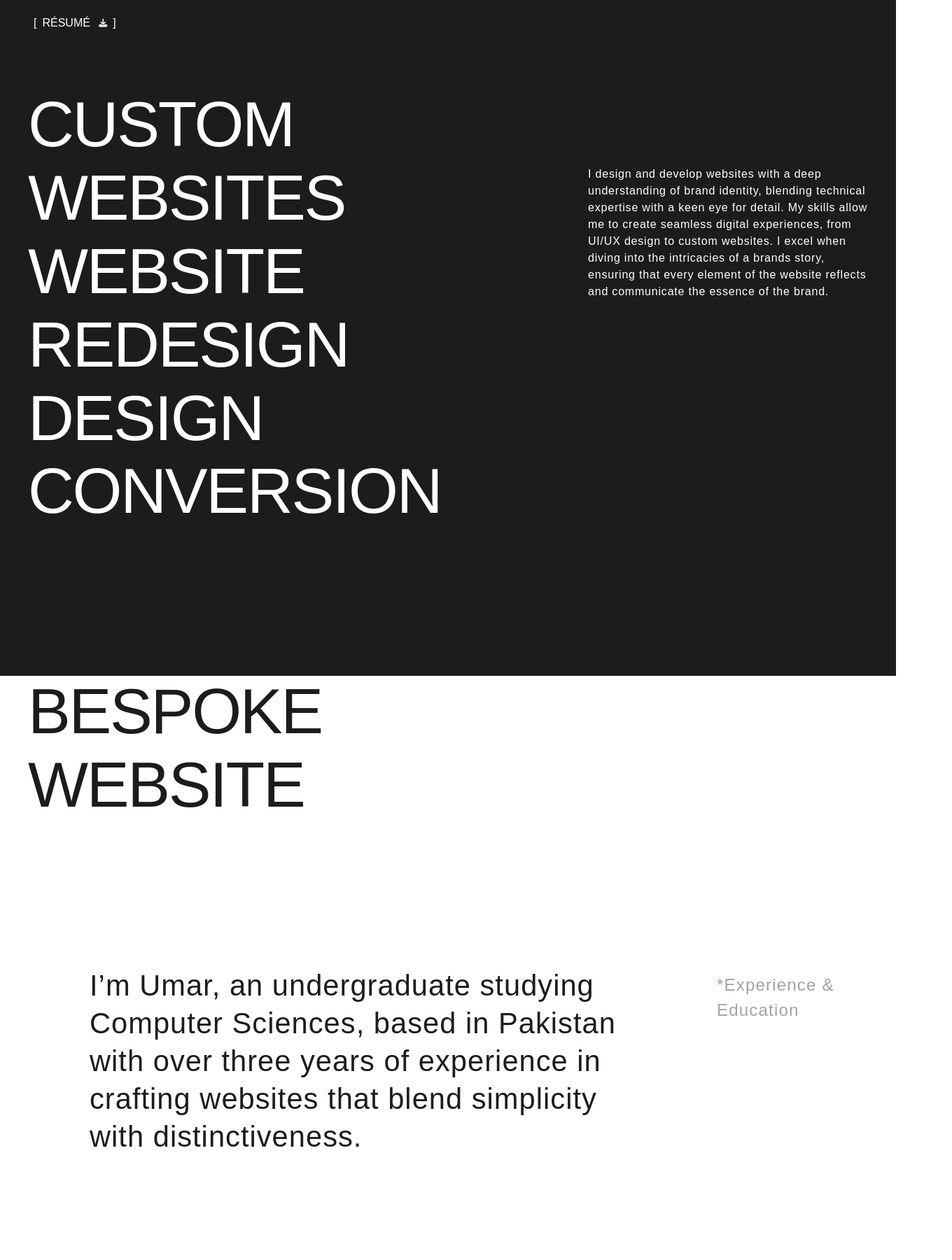
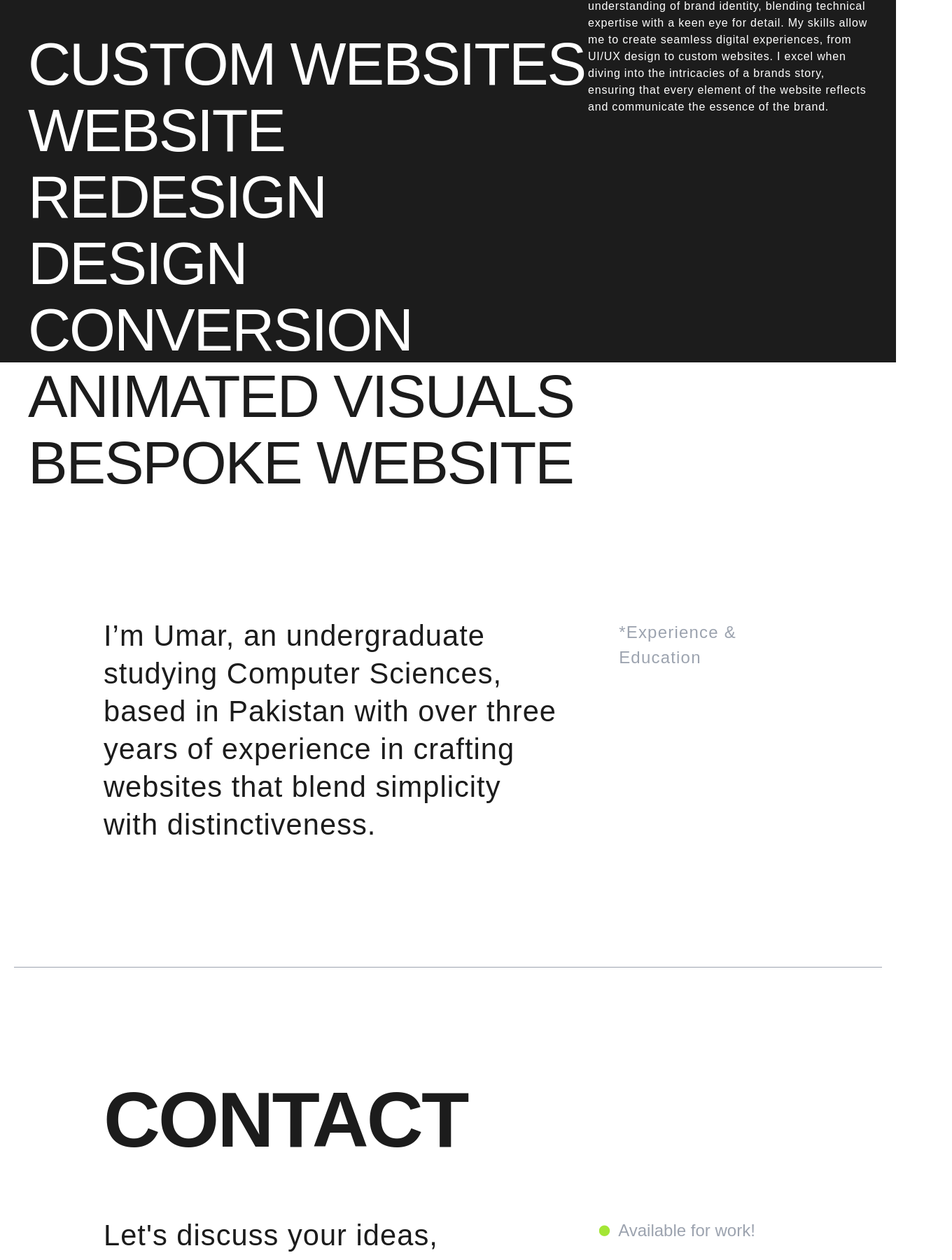
Before and after one commit to umarfarooq6519/portfolio, a React (Vite) app: page /about in a window 1280 px wide. Shown: the part 959-2760 px from the top of the page at 70% size, 1360 px wide, since content can reach past the window. Built offline with nearby package versions, Linux system fonts and the light colour scheme; a web font is replaced by a local one.

Commit message:
componentize each section

```diff
--- a/src/App.jsx
+++ b/src/App.jsx
@@ -10,9 +10,7 @@ export default function App() {
       className="bg-secondary layout font-body text-primary p-5 text-base"
     >
       <Header />
-      {/* <HomePage /> */}
       <Outlet />
-
       <Footer />
     </section>
   );
--- a/src/components/About.jsx
+++ /dev/null
@@ -1,76 +0,0 @@
-import Contact from "./Contact";
-const resumeURL = "/resume.pdf";
-
-export default function About() {
-  return (
-    <>
-      <section className="about-section">
-        <div className="container">
-          <div className="content flex justify-center pb-32">
-            <div className="heading flex flex-col items-center">
-              <img
-                src="/profile.JPEG"
-                alt=""
-                className="relative left-32 top-32 z-10 w-80 rounded-lg"
-              />
-              <h1 className="text-[20rem]">About</h1>
-            </div>
-          </div>
-          <div className="wrapper -m-5">
-            <div className="bg-primary text-secondary flex items-center justify-center px-10 pt-80">
-              <div className="grid grid-cols-12">
-                <div className="col-span-8 -mb-52 flex flex-col justify-end">
-                  <span className="pb-20 pl-2">
-                    <button className="font-[450] uppercase">
-                      <a href={resumeURL} download>
-                        <span>[</span>
-                        <span className="pl-2">Résumé </span>
-                        <span>
-                          {" "}
-                          <i className="fa-solid fa-download fa-xs px-2"></i>
-                        </span>
-                        <span>]</span>
-                      </a>
-                    </button>
-                  </span>
-                  <div className="services">
-                    <h4>Custom Websites</h4>
-                    <h4>Website Redesign</h4>
-                    <h4>Design Conversion</h4>
-                    <h4 className="text-primary">Animated Visuals</h4>
-                    <h4 className="text-primary">Bespoke Website</h4>
-                  </div>
-                </div>
-                <div className="col-span-4 flex items-center pb-80">
-                  <p className="text-base">
-                    I design and develop websites with a deep understanding of
-                    brand identity, blending technical expertise with a keen eye
-                    for detail. My skills allow me to create seamless digital
-                    experiences, from UI/UX design to custom websites. I excel
-                    when diving into the intricacies of a brands story, ensuring
-                    that every element of the website reflects and communicate
-                    the essence of the brand.
-                  </p>
-                </div>
-              </div>
-            </div>
-
-            <div className="mx-32 grid grid-cols-12 gap-28 border-b border-gray-300 pb-[16em] pt-[26em]">
-              <div className="col-span-8 flex h-full">
-                <h5>
-                  I’m Umar, an undergraduate studying Computer Sciences, based
-                  in Pakistan with over three years of experience in crafting
-                  websites that blend simplicity with distinctiveness.
-                </h5>
-              </div>
-              <div className="col-span-4 flex h-full pt-2">
-                <p className="dim-text max-w-56">*Experience & Education</p>
-              </div>
-            </div>
-          </div>
-        </div>
-      </section>
-      <Contact />
-    </>
-  );
-}
--- /dev/null
+++ b/src/components/AboutPage.jsx
@@ -0,0 +1,103 @@
+import Contact from "./Contact";
+const resumeURL = "/resume.pdf";
+
+export default function AboutPage() {
+  return (
+    <>
+      <section className="about-page">
+        <AboutSection />
+        <ServicesSection />
+        <ExperienceSection />
+        <hr className="text-container container border-gray-400" />
+        <Contact />
+      </section>
+    </>
+  );
+}
+
+function AboutSection() {
+  return (
+    <div className="container">
+      <div className="flex justify-center pb-44 pt-24">
+        <div className="heading -pt-10 flex flex-col items-center">
+          <img
+            src="/profile.JPEG"
+            alt=""
+            className="relative left-32 z-10 -mb-32 w-80 rounded-lg"
+          />
+          <h1 className="text-[20rem]">About</h1>
+        </div>
+      </div>
+    </div>
+  );
+}
+
+function ServicesSection() {
+  return (
+    <div id="services-section" className="bg-primary text-secondary -m-5">
+      <div className="container px-10 pt-64">
+        {/* grid cols 12 */}
+        <div className="grid grid-cols-12">
+          {/* span 8 */}
+          <div className="col-span-8 -mb-48 flex flex-col justify-end">
+            <span className="pl-2">
+              <button className="font-[450] uppercase">
+                <a href={resumeURL} download>
+                  <span>[</span>
+                  <span className="pl-2">Résumé </span>
+                  <span>
+                    {" "}
+                    <i className="fa-solid fa-download fa-xs px-2"></i>
+                  </span>
+                  <span>]</span>
+                </a>
+              </button>
+            </span>
+            <div className="services mt-12">
+              <h4>Custom Websites</h4>
+              <h4>Website Redesign</h4>
+              <h4>Design Conversion</h4>
+              <h4 className="text-primary">Animated Visuals</h4>
+              <h4 className="text-primary">Bespoke Website</h4>
+            </div>
+          </div>
+          {/* span 4 */}
+          <div className="col-span-4 flex items-start">
+            <p className="text-base">
+              I design and develop websites with a deep understanding of brand
+              identity, blending technical expertise with a keen eye for detail.
+              My skills allow me to create seamless digital experiences, from
+              UI/UX design to custom websites. I excel when diving into the
+              intricacies of a brands story, ensuring that every element of the
+              website reflects and communicate the essence of the brand.
+            </p>
+          </div>
+        </div>
+      </div>
+    </div>
+  );
+}
+
+function ExperienceSection() {
+  return (
+    <div id="experience-section" className="container">
+      {/* grid cols 12 */}
+      <div className="mx-32 grid grid-cols-12 pt-96">
+        {/* col 8 */}
+        <div className="col-span-8 flex h-full">
+          <h5>
+            I’m Umar, an undergraduate studying Computer Sciences, based in
+            Pakistan with over three years of experience in crafting websites
+            that blend simplicity with distinctiveness.
+          </h5>
+        </div>
+        {/* col 4 */}
+        <div className="col-span-4 flex justify-center pr-0 pt-1">
+          <p className="dim-text">
+            *Experience & <br /> Education
+          </p>
+        </div>
+      </div>
+    </div>
+  );
+}
--- a/src/components/Contact.jsx
+++ b/src/components/Contact.jsx
@@ -1,16 +1,15 @@
 /* eslint-disable react/no-unescaped-entities */
 
 import Button from "./elements/Button";
-
 const emailURL = "mailto:umar_farooq52@outlook.com";
 
 export default function Contact() {
   return (
-    // Home > Contact Section
-    <section id="contact" className="">
-      <div className="container grid grid-cols-12 px-32 pb-32 pt-20">
-        {/* contact > content */}
-        <div className="content col-span-6">
+    <div id="contact-section" className="container">
+      {/* grid cols 12 */}
+      <div className="text-container grid grid-cols-12">
+        {/* span 8 */}
+        <div className="content col-span-8">
           <h3 className="">Contact</h3>
           <h5 className="mt-24">
             Let's discuss your ideas, <br /> design and inspiration.
@@ -26,14 +25,14 @@ export default function Contact() {
             />
           </div>
         </div>
-        {/* contact > wrapper */}
-        <div className="wrapper col-span-6 flex items-center justify-center">
-          <div className="dim-text pl-28">
-            <i className="fa-solid fa-circle fa-2xs fa-beat-fade pr-3 text-lime-400 opacity-100"></i>
+        {/* span 4 */}
+        <div className="wrapper col-span-4 flex items-center justify-center pt-2">
+          <div className="dim-text">
+            <i className="fa-solid fa-circle fa-2xs fa-beat pr-3 text-sm text-lime-400 opacity-100"></i>
             Available for work!
           </div>
         </div>
       </div>
-    </section>
+    </div>
   );
 }
--- a/src/components/Footer.jsx
+++ b/src/components/Footer.jsx
@@ -7,9 +7,10 @@ const linkedinURL = "https://www.linkedin.com/in/umar-farooq-325811255/";
 export default function Footer() {
   return (
     <>
-      <section id="footer" className="">
-        <div className="bg-primary text-secondary container grid grid-rows-12 rounded-md">
-          {/* footer content */}
+      <div id="footer" className="container">
+        {/* grid row 12 */}
+        <div className="bg-primary text-secondary text-container grid grid-rows-12 rounded-md !p-0">
+          {/* span 10 */}
           <div className="content row-span-10 flex items-center justify-center py-40">
             <div className="uppercase">
               <h3>
@@ -18,8 +19,8 @@ export default function Footer() {
               <h3>Farooq</h3>
             </div>
           </div>
-          {/* footer nav */}
-          <div className="wrapper row-span-2 flex items-center px-10">
+          {/* span 2 */}
+          <div className="wrapper row-span-2 flex items-center px-14">
             <ul>
               <li>© 2024</li>
               <li>
@@ -46,7 +47,7 @@ export default function Footer() {
             </ul>
           </div>
         </div>
-      </section>
+      </div>
     </>
   );
 }
--- a/src/components/Header.jsx
+++ b/src/components/Header.jsx
@@ -3,8 +3,8 @@ const resumeURL = "/resume.pdf";
 
 export default function Header() {
   return (
-    <header className="">
-      <nav>
+    <header>
+      <nav className="container">
         <ul>
           <li>
             <Link to="/">
--- a/src/index.css
+++ b/src/index.css
@@ -22,7 +22,7 @@ html {
     @apply font-display text-[7rem] font-semibold uppercase leading-[75%] tracking-tight;
   }
   h4 {
-    @apply font-display text-[5.7rem] font-[450] uppercase leading-[115%] tracking-tight;
+    @apply font-display text-[5.3rem] font-[450] uppercase leading-[112%] tracking-tight;
   }
   h5 {
     @apply text-[2.6rem] font-[450] leading-[130%] tracking-wide;
@@ -33,6 +33,10 @@ html {
   ul {
     @apply flex w-full items-center justify-between text-sm font-[450] uppercase;
   }
+}
+
+.text-container {
+  @apply mt-44 px-32;
 }
 
 .dim-text {
--- a/tailwind.config.js
+++ b/tailwind.config.js
@@ -13,9 +13,12 @@ export default {
         primary: "#1C1C1C", //dark
         secondary: "#FFFFFF", //light
       },
-      // ############## container centering
+      // ############## container
       container: {
         center: true,
+        screens: {
+          "2xl": "1800px",
+        },
       },
     },
   },
```
Also changed, not shown: src/Routes.jsx (+4 -4 lines), src/components/HomePage.jsx (+69 -24 lines), src/components/Intro.jsx (deleted, +0 -39 lines).
